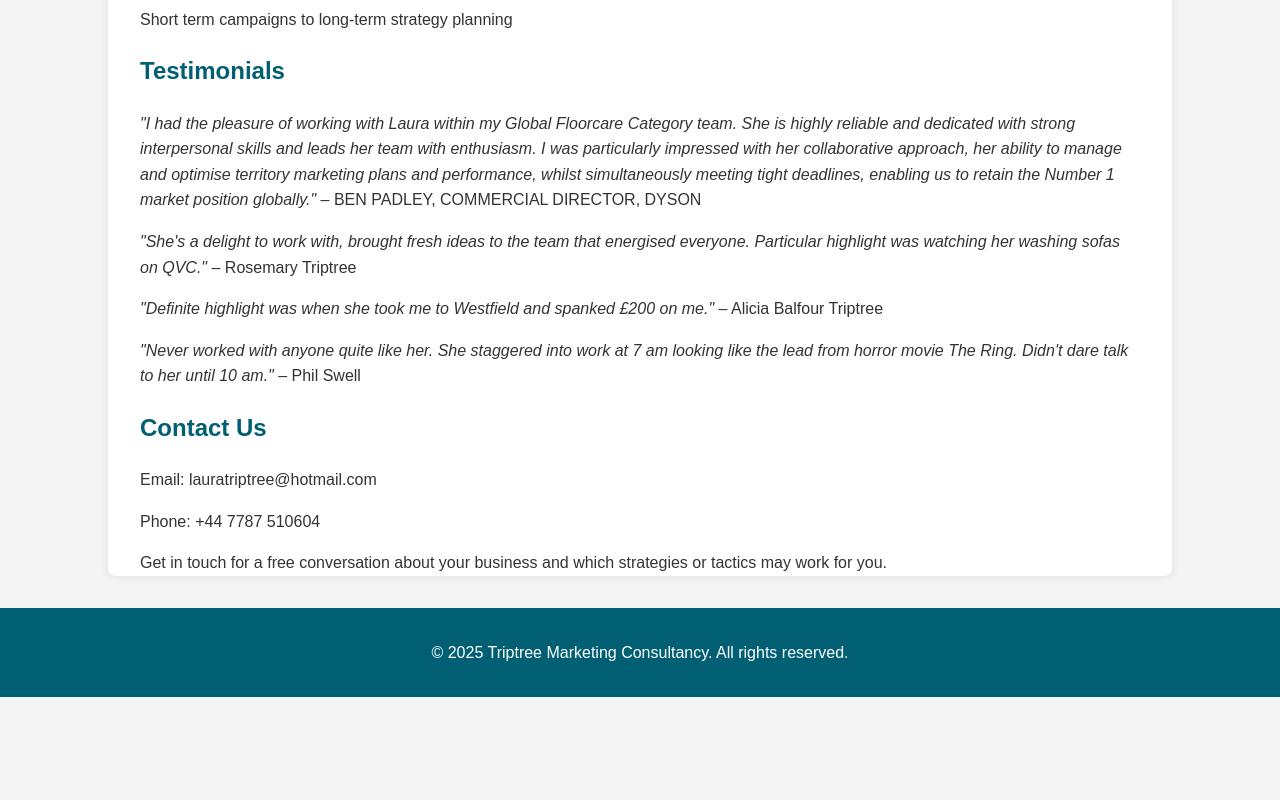
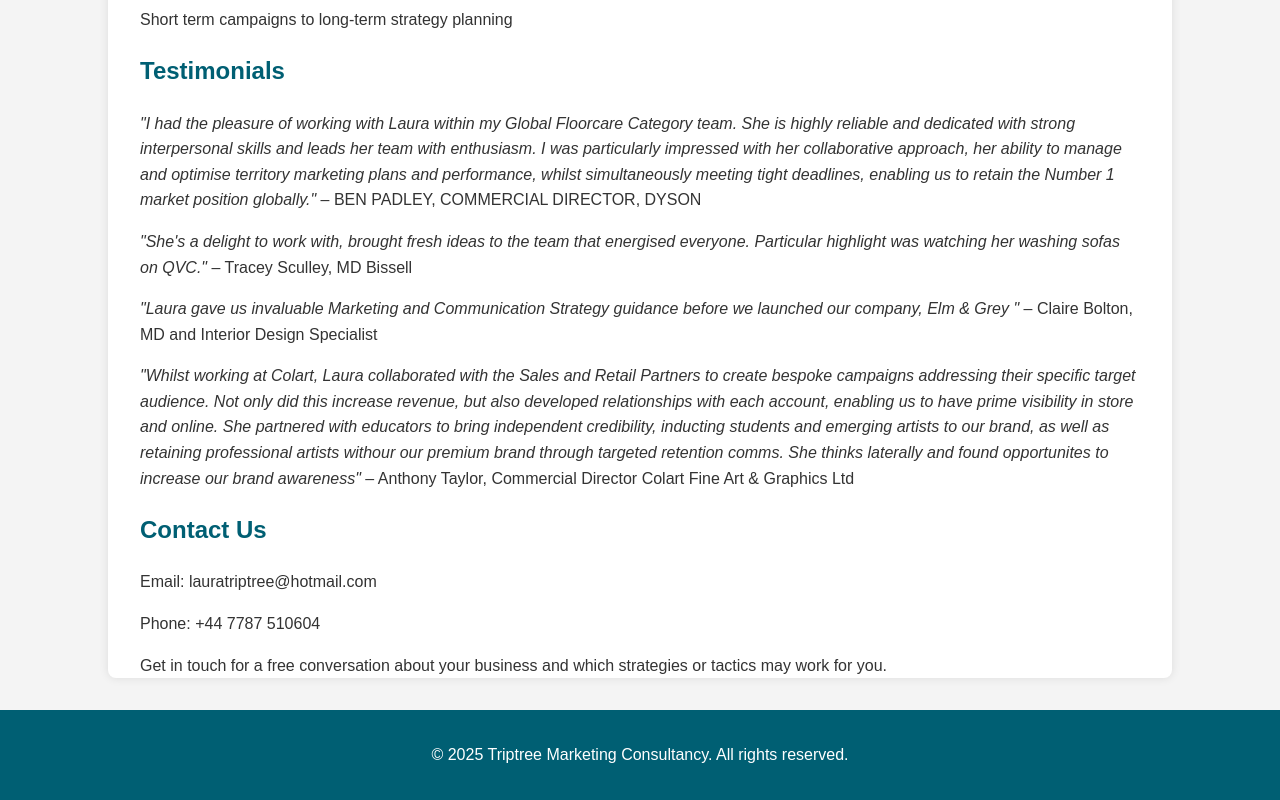
Before and after one commit to Lauratriptree/Marketing-Consultancy, a plain HTML site: page index.html in a window 1280 px wide. Shown: the part 1204-2004 px from the top of the page. Before the commit the page ends 1901 px from the top, so only its background shows below. Drawn offline with Linux system fonts and the light colour scheme.

Commit message:
Update index.html

```diff
--- a/index.html
+++ b/index.html
@@ -110,9 +110,9 @@
     <section id="testimonials">
       <h2>Testimonials</h2>
       <p style="margin-bottom: 0.5em;"><em>"I had the pleasure of working with Laura within my Global Floorcare Category team.  She is highly reliable and dedicated with strong interpersonal skills and leads her team with enthusiasm.  I was particularly impressed with her collaborative approach, her ability to manage and optimise territory marketing plans and performance, whilst simultaneously meeting tight deadlines, enabling us to retain the Number 1 market position globally."</em> –  BEN PADLEY, COMMERCIAL DIRECTOR, DYSON</p>
-      <p style="margin-bottom: 0.5em;"><em>"She's a delight to work with, brought fresh ideas to the team that energised everyone. Particular highlight was watching her washing sofas on QVC."</em> – Rosemary Triptree</p>
-      <p style="margin-bottom: 0.5em;"><em>"Definite highlight was when she took me to Westfield and spanked £200 on me."</em> – Alicia Balfour Triptree</p>
-      <p style="margin-bottom: 0.5em;"><em>"Never worked with anyone quite like her. She staggered into work at 7 am looking like the lead from horror movie The Ring. Didn't dare talk to her until 10 am."</em> – Phil Swell</p>
+      <p style="margin-bottom: 0.5em;"><em>"She's a delight to work with, brought fresh ideas to the team that energised everyone. Particular highlight was watching her washing sofas on QVC."</em> – Tracey Sculley, MD Bissell </p>
+      <p style="margin-bottom: 0.5em;"><em>"Laura gave us invaluable Marketing and Communication Strategy guidance before we launched our company, Elm & Grey "</em> – Claire Bolton, MD and Interior Design Specialist</p>
+      <p style="margin-bottom: 0.5em;"><em>"Whilst working at Colart, Laura collaborated with the Sales and Retail Partners to create bespoke campaigns addressing their specific target audience.  Not only did this increase revenue, but also developed relationships with each account, enabling us to have prime visibility in store and online.  She partnered with educators to bring independent credibility, inducting students and emerging artists to our brand, as well as retaining professional artists withour our premium brand through targeted retention comms.  She thinks laterally and found opportunites to increase our brand awareness"</em> – Anthony Taylor, Commercial Director Colart Fine Art & Graphics Ltd</p>
     </section>
     </section>
 
```
